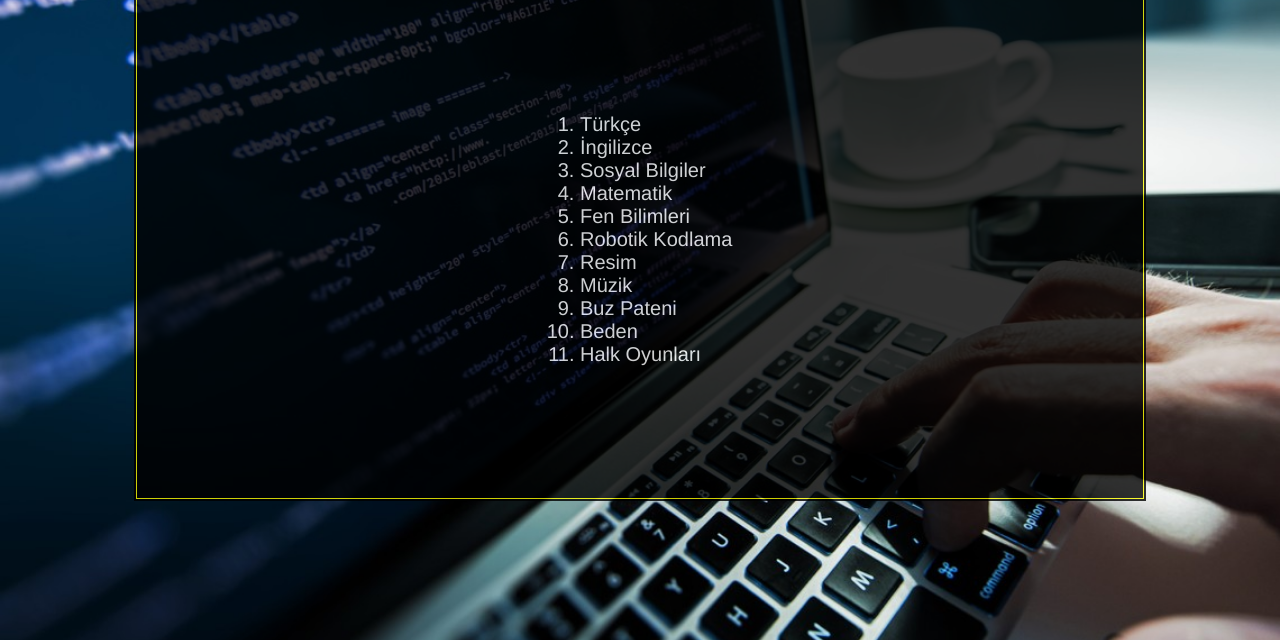
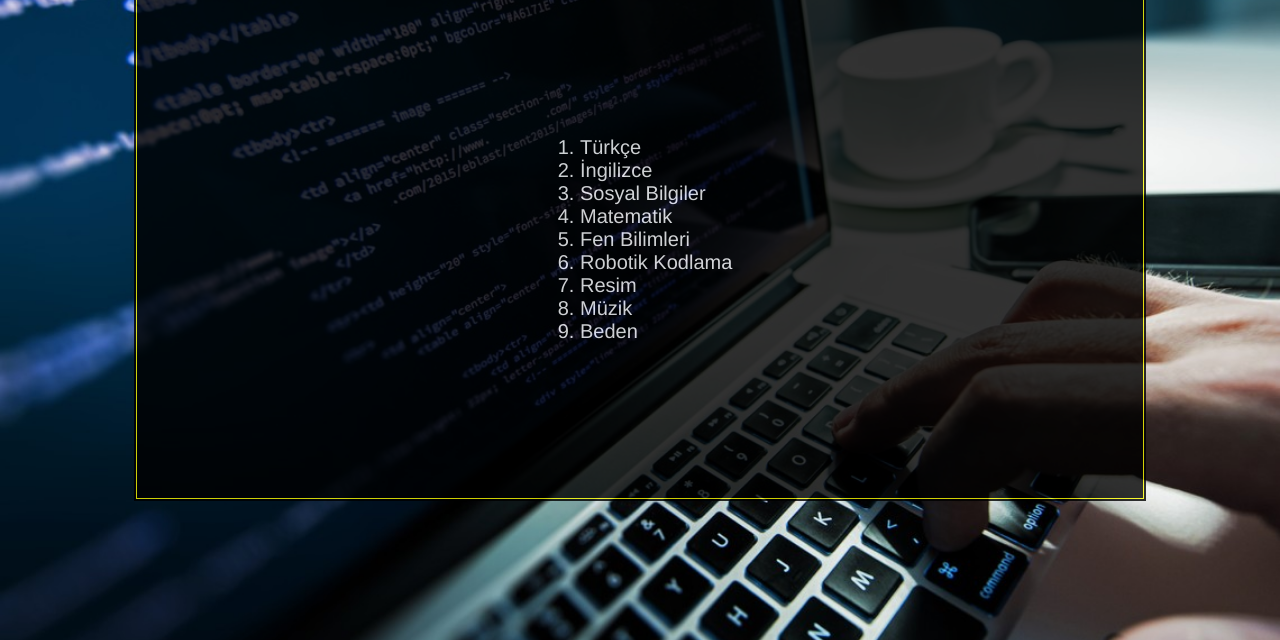
Before and after one commit to mct-studio/my-website, a website: page derslerim.html in a window 1280 px wide. Shown: the part 160-800 px from the top of the page. Drawn offline with Linux system fonts and the light colour scheme.

Commit message:
subject is updated

```diff
--- a/derslerim.html
+++ b/derslerim.html
@@ -66,9 +66,7 @@
                             <li>Robotik Kodlama</li>
                             <li>Resim</li>
                             <li>Müzik</li>
-                            <li>Buz Pateni</li>
                             <li>Beden</li>
-                            <li>Halk Oyunları</li>
                         </ol>
                     </div>
                 </center>
```
